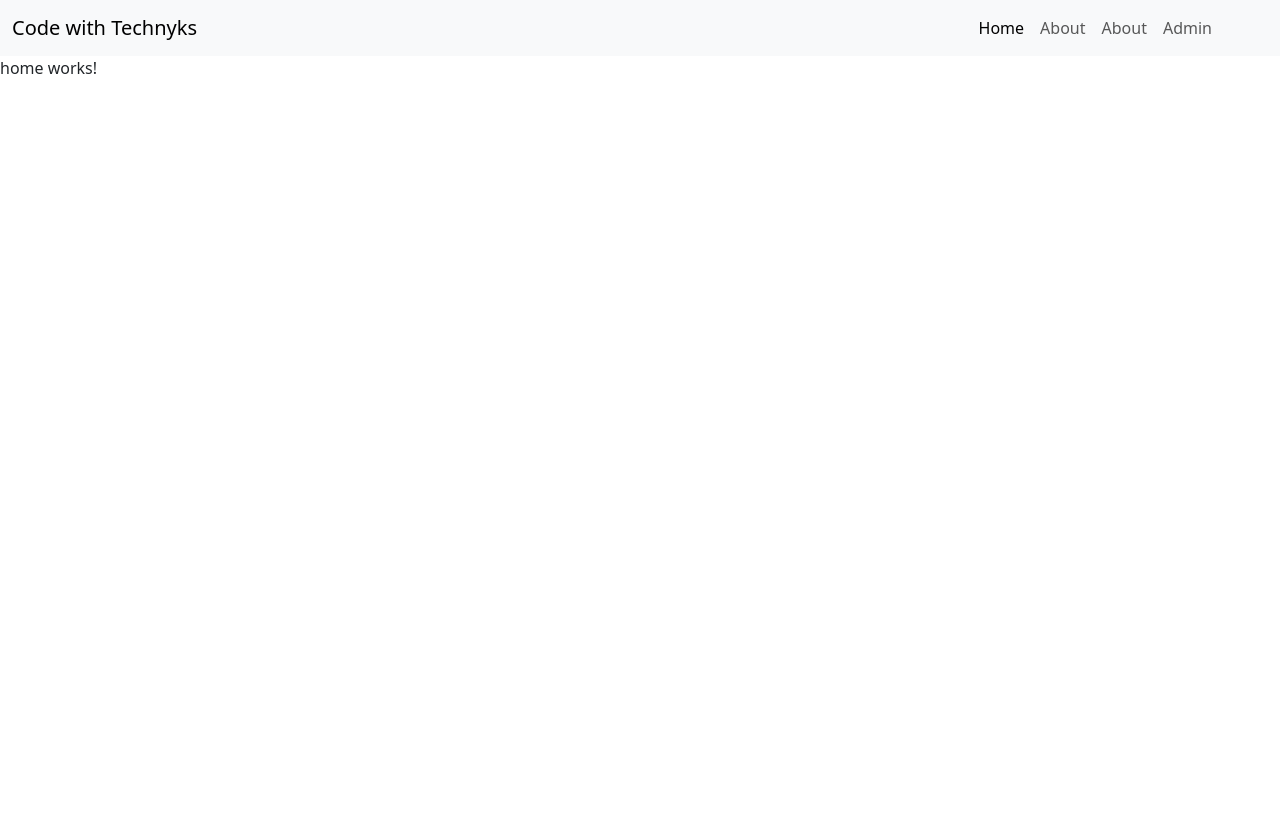
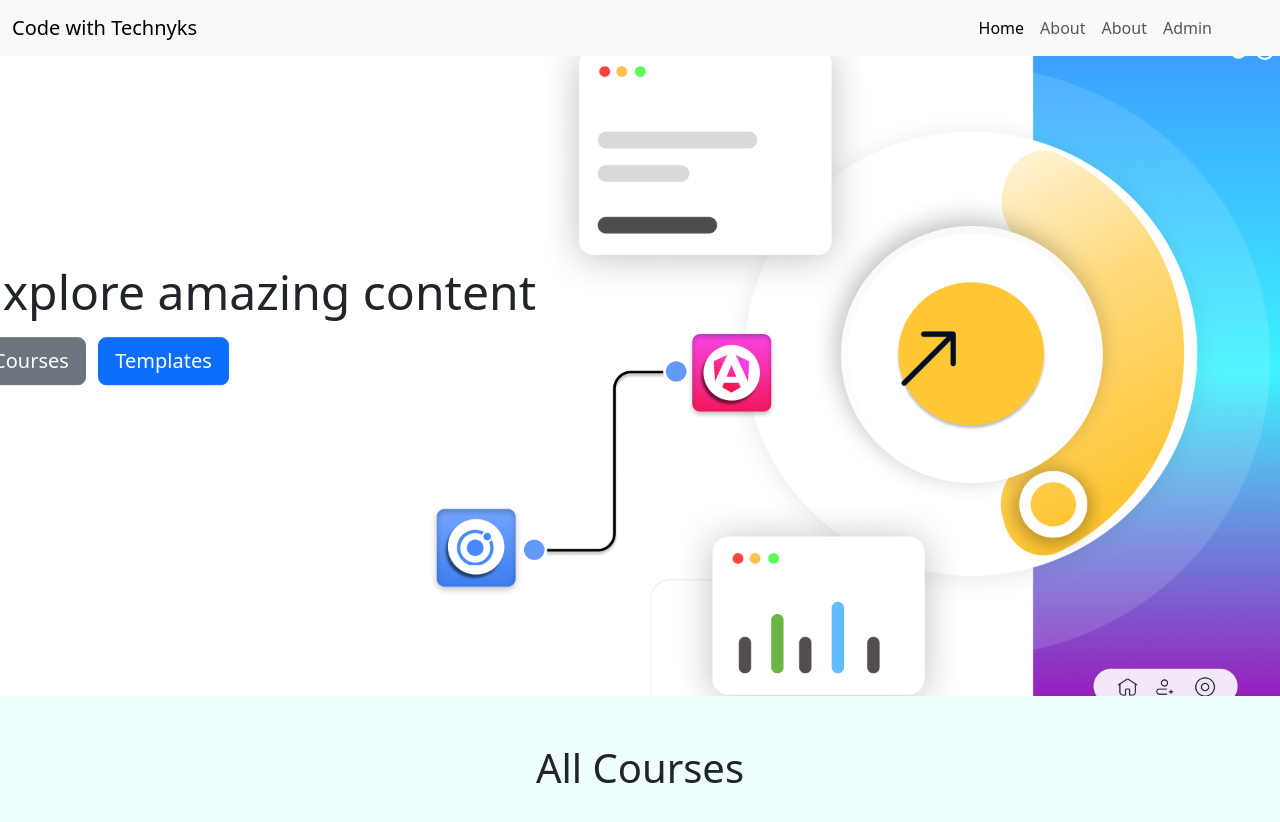
Before and after one commit to khokharkeyur/technyks-angular, an Angular app: page / in a window 1280 px wide. Shown: the top 822 px of the page. Before the commit the page ends 800 px from the top, so only its background shows below. Built offline with nearby package versions, Linux system fonts and the light colour scheme.

Commit message:
create courses component to use to home and admin component

```diff
--- a/src/app/admin/admin.component.html
+++ b/src/app/admin/admin.component.html
@@ -41,3 +41,18 @@
     </div>
 
 </div>
+
+<div class=" mt-5">
+    @for(course of courses; track $index) {
+    <div class="col-lg-4 mb-4">
+        <app-courses [course]="course"></app-courses>
+    </div>
+    } @empty {
+    <div align="center">
+        No Course added yet
+    </div>
+    }
+
+    <!-- <app-courses *ngFor="let course of courses"></app-courses> -->
+
+</div>
--- a/src/app/admin/admin.component.ts
+++ b/src/app/admin/admin.component.ts
@@ -1,13 +1,17 @@
 // import { NgIf } from '@angular/common';
 import { Component } from '@angular/core';
 import { FormsModule, NgForm } from '@angular/forms';
+import { CoursesComponent } from "../courses/courses.component";
+// import { NgFor } from '@angular/common';
 
 @Component({
   selector: 'app-admin',
   imports: [
     FormsModule,
-    //  NgIf
-  ],
+    // NgIf,
+    // NgFor,
+    CoursesComponent
+],
   templateUrl: './admin.component.html',
   styleUrl: './admin.component.scss',
 })
@@ -16,6 +20,7 @@ export class AdminComponent {
   cover!: string | undefined;
   cover_file: any;
   showError = false;
+  courses:any[] = [];
 
   onFileSelected(event: any) {
     const file = event.target.files[0];
--- /dev/null
+++ b/src/app/courses/courses.component.html
@@ -0,0 +1,11 @@
+<div class="col-lg-3">
+<div class="box" align="center">
+    <div align="center" class="course-image">
+        <img src="{{course.image}}" />
+    </div>
+    <h5 class="mt-3">{{course?.title}}</h5>
+    <p class="mt-2">
+          {{course?.description}}
+    </p>
+</div>
+</div>
--- /dev/null
+++ b/src/app/courses/courses.component.scss
@@ -0,0 +1,27 @@
+.box {
+  background-color: #fff;
+  padding: 2vh 4vh;
+  height: 40vh;
+  .course-image {
+    height: 25vh;
+    width: 100%;
+    background-color: #3b99a0;
+    // background-size: 100%;
+    img {
+      height: 100%;
+      width: 100%;
+      object-fit: cover;
+    }
+  }
+  p {
+    font-size: 0.75rem;
+  }
+}
+
+button {
+  position: absolute;
+  margin-left: -5vh;
+  // i {
+  //     color: blue;
+  // }
+}
--- a/src/app/home/home.component.html
+++ b/src/app/home/home.component.html
@@ -1 +1,24 @@
-<p>home works!</p>
+<section>
+    <img src="imags/banner.png" alt="">
+
+    <div class="main-content">
+        <h1 class="mt-2">Explore amazing content</h1>
+        <a class="btn btn-lg btn-secondary mt-2">Courses</a> &nbsp;
+        <a class="btn btn-lg btn-primary mt-2">Templates</a>
+    </div>
+</section>
+<section class="courses">
+    <div class="container">
+        <h1 class="text-center">All Courses</h1>
+
+        <div class="row mt-5">
+          @for(course of courses; track $index) {
+              <div class="col-lg-4 mb-4">
+                  <app-courses [course]="course"></app-courses>
+              </div>
+          }
+      </div>
+
+        <!-- <app-courses></app-courses> -->
+    </div>
+</section>
--- a/src/app/home/home.component.scss
+++ b/src/app/home/home.component.scss
@@ -0,0 +1,22 @@
+img {
+    width: 100%;
+    object-fit: cover;
+    object-position: center;
+    height: 80vh;
+}
+
+
+.main-content {
+    position: absolute;
+    top: 40%;
+    left: 20%;
+    transform: translate(-50%, -50%);
+    h1 {
+        font-size: 3rem;
+    }
+}
+
+section.courses {
+    background-color: #effeff;
+    padding: 6vh;
+}
--- a/src/app/home/home.component.ts
+++ b/src/app/home/home.component.ts
@@ -1,9 +1,12 @@
 import { Component } from '@angular/core';
+import { CoursesComponent } from "../courses/courses.component";
 
 @Component({
   selector: 'app-home',
-  imports: [],
+  imports: [CoursesComponent],
   templateUrl: './home.component.html',
   styleUrl: './home.component.scss',
 })
-export class HomeComponent {}
+export class HomeComponent {
+  courses: any[] = [];
+}
```
Also changed, not shown: src/app/courses/courses.component.ts (added, +11 -0 lines), 1 other file (tests, documents, lock files or other folders).
